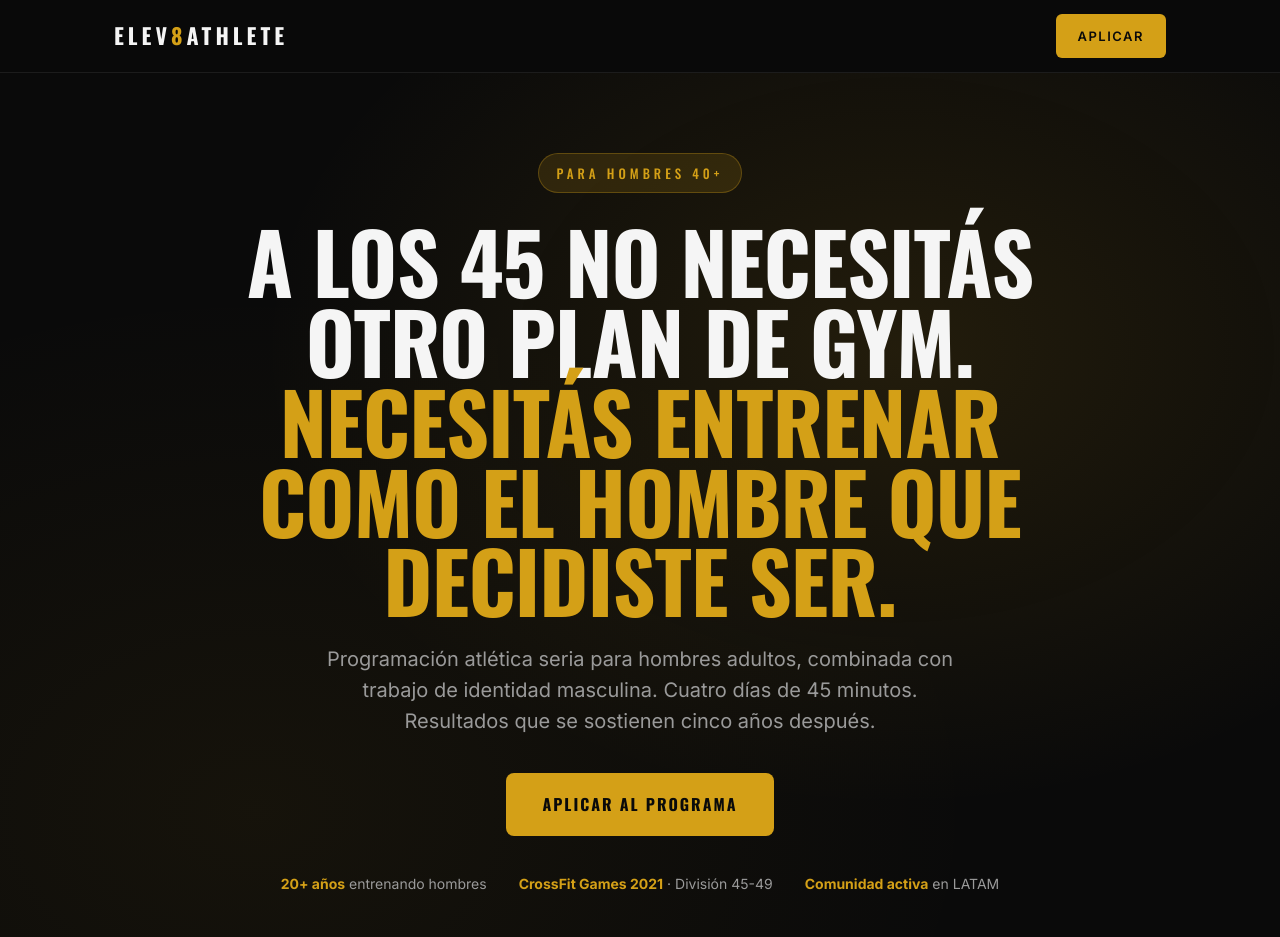
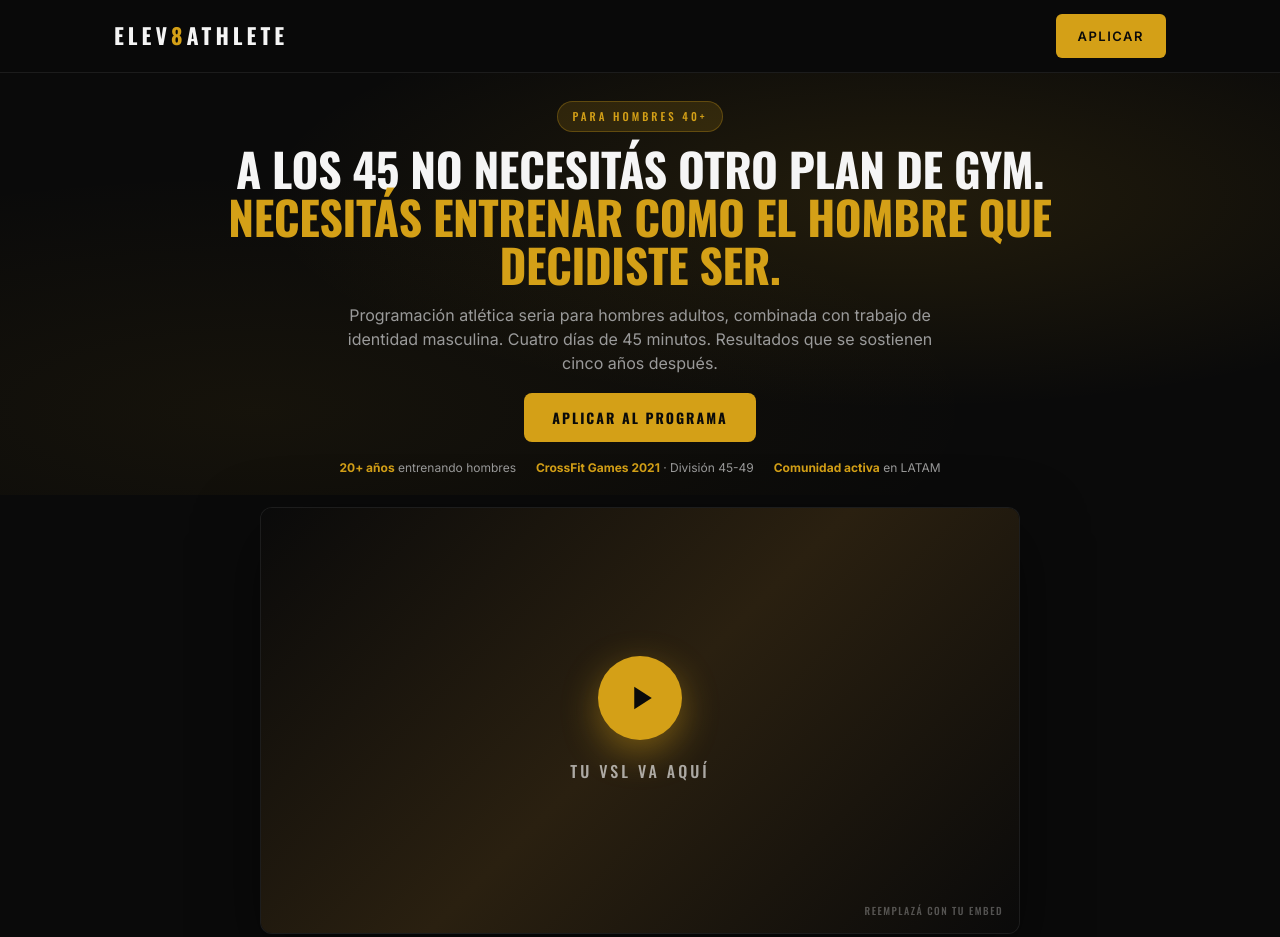
Before and after one commit to henryqueroa/arturo-faccinetto-package, a plain HTML site: page landing-page.html in a window 1280 px wide. Shown: the top 937 px of the page. Drawn offline with nearby package versions, Linux system fonts and the light colour scheme.

Commit message:
Deploy hub update for Arturo Faccinetto

```diff
--- a/landing-page.html
+++ b/landing-page.html
@@ -84,9 +84,9 @@
         }
         .nav-cta:hover { background: var(--accent-hover); }
 
-        /* HERO */
+        /* HERO (compact above-the-fold) */
         .hero {
-            padding: 80px 0 100px;
+            padding: 28px 0 16px;
             position: relative;
             overflow: hidden;
         }
@@ -106,31 +106,31 @@
         .hero-eyebrow {
             display: inline-block;
             font-family: 'Oswald', sans-serif;
-            font-size: 13px;
-            letter-spacing: 4px;
+            font-size: 11px;
+            letter-spacing: 3px;
             color: var(--accent);
             background: var(--accent-glow);
             border: 1px solid rgba(212, 160, 23, 0.3);
-            padding: 8px 18px;
+            padding: 5px 14px;
             border-radius: 999px;
             text-transform: uppercase;
-            margin-bottom: 28px;
+            margin-bottom: 12px;
         }
         .hero h1 {
-            font-size: clamp(42px, 7vw, 84px);
-            line-height: 0.95;
-            margin-bottom: 24px;
-            max-width: 920px;
+            font-size: clamp(26px, 4.2vw, 46px);
+            line-height: 1.05;
+            margin-bottom: 14px;
+            max-width: 860px;
             margin-left: auto;
             margin-right: auto;
         }
         .hero h1 .accent { color: var(--accent); }
         .hero p.sub {
-            font-size: clamp(17px, 2vw, 20px);
+            font-size: clamp(14px, 1.5vw, 16px);
             color: var(--text-muted);
-            max-width: 640px;
-            margin: 0 auto 36px;
-            line-height: 1.55;
+            max-width: 600px;
+            margin: 0 auto 18px;
+            line-height: 1.5;
         }
         .hero-cta {
             display: inline-block;
@@ -138,8 +138,8 @@
             color: #0a0a0a;
             font-family: 'Oswald', sans-serif;
             font-weight: 700;
-            font-size: 16px;
-            padding: 18px 36px;
+            font-size: 14px;
+            padding: 13px 28px;
             border-radius: 8px;
             text-transform: uppercase;
             letter-spacing: 2px;
@@ -147,13 +147,13 @@
         }
         .hero-cta:hover { background: var(--accent-hover); transform: translateY(-2px); }
         .hero-trust {
-            margin-top: 36px;
+            margin-top: 16px;
             display: flex;
             justify-content: center;
-            gap: 32px;
+            gap: 20px;
             flex-wrap: wrap;
             color: var(--text-muted);
-            font-size: 14px;
+            font-size: 12px;
         }
         .hero-trust strong { color: var(--accent); font-weight: 700; }
 
@@ -181,10 +181,12 @@
         .section-center .section-sub { margin-left: auto; margin-right: auto; }
 
         /* VIDEO PLACEHOLDER (VSL slot) */
-        .video-wrap { padding: 24px 0 64px; }
+        .video-wrap { padding: 12px 0 40px; }
         .video-outer {
             position: relative;
             width: 100%;
+            max-width: 760px;
+            margin: 0 auto;
             aspect-ratio: 16 / 9;
             background: #0a0a0a;
             border-radius: 12px;
@@ -637,13 +639,16 @@
             .lead-card { grid-template-columns: 1fr; padding: 40px 28px; }
             .auth-grid { grid-template-columns: 1fr; }
             section { padding: 64px 0; }
-            .hero { padding: 56px 0 72px; }
+            .hero { padding: 16px 0 8px; }
+            .hero h1 { font-size: clamp(22px, 6vw, 30px); }
+            .hero p.sub { font-size: 13px; margin-bottom: 14px; }
+            .hero-trust { display: none; }
+            .video-wrap { padding: 8px 0 24px; }
         }
         @media (max-width: 480px) {
             .nav-cta { font-size: 11px; padding: 9px 16px; letter-spacing: 1px; }
             .logo { font-size: 18px; letter-spacing: 3px; }
             .offer-card { padding: 32px 24px; }
-            .hero-trust { gap: 18px; font-size: 13px; }
         }
     </style>
 </head>
```
